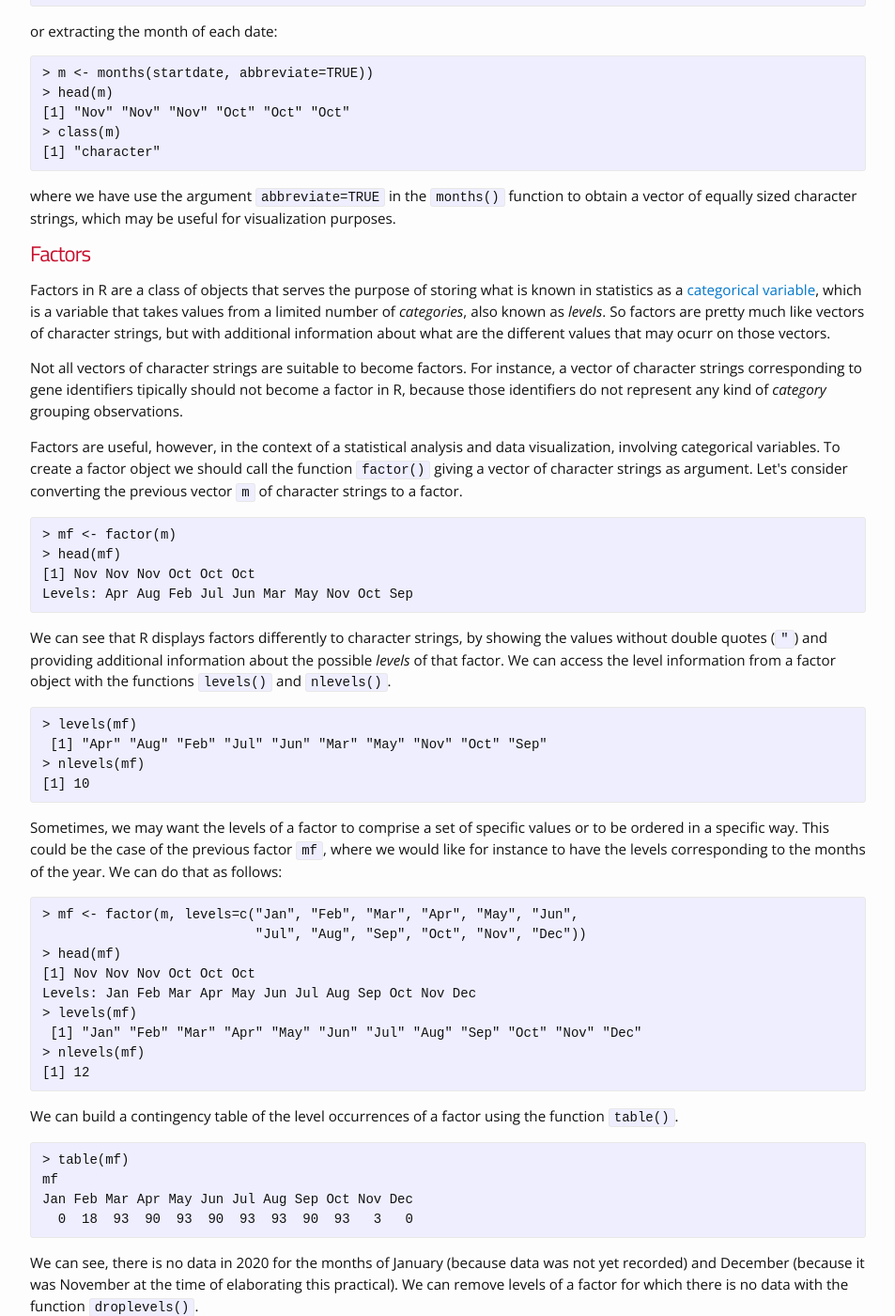
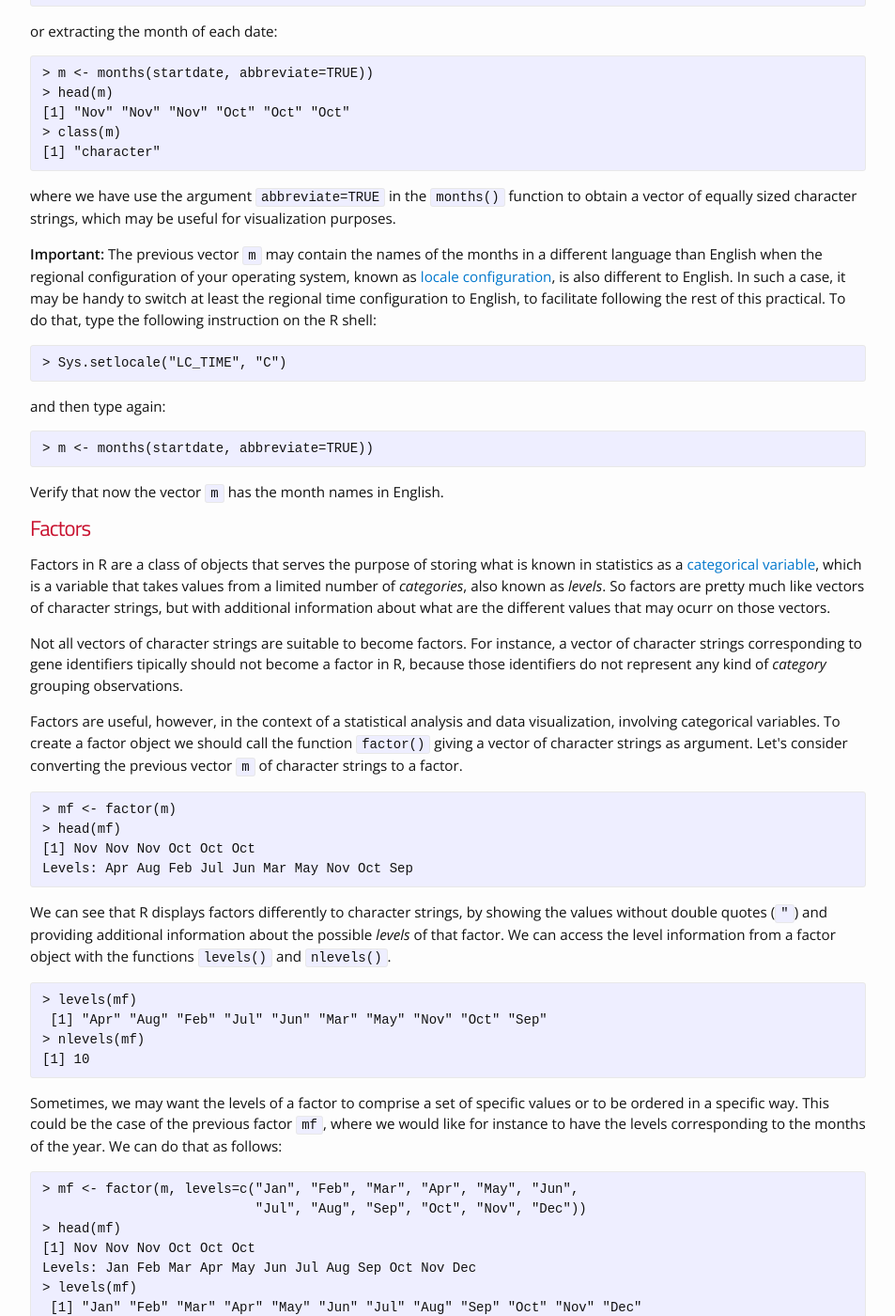
Before and after one commit to funcompbio/funcompbio.github.io, a Jekyll site: the page built from practical9/practical9.md, in a window 1280 px wide and 1400 px high, scrolled down 3329 px. Shown: the whole window at 94% size, without its empty margins (163-1116 px from the left). Built offline with Jekyll 4.4.1, drawn with Linux system fonts in a browser that asks for light colours; nearby versions of some CDN libraries; some of the changed text lies outside the part shown.

Commit message:
Added clarifications about the regional time configuration for the function months().

```diff
--- a/practical9/practical9.html
+++ b/practical9/practical9.html
@@ -80,6 +80,11 @@ Time differences in days
 &gt; class(m)
 [1] &quot;character&quot;</code></pre>
 <p>where we have use the argument <code>abbreviate=TRUE</code> in the <code>months()</code> function to obtain a vector of equally sized character strings, which may be useful for visualization purposes.</p>
+<p><strong>Important:</strong> The previous vector <code>m</code> may contain the names of the months in a different language than English when the regional configuration of your operating system, known as <a href="https://en.wikipedia.org/wiki/Locale_%28computer_software%29">locale configuration</a>, is also different to English. In such a case, it may be handy to switch at least the regional time configuration to English, to facilitate following the rest of this practical. To do that, type the following instruction on the R shell:</p>
+<pre><code>&gt; Sys.setlocale(&quot;LC_TIME&quot;, &quot;C&quot;)</code></pre>
+<p>and then type again:</p>
+<pre><code>&gt; m &lt;- months(startdate, abbreviate=TRUE))</code></pre>
+<p>Verify that now the vector <code>m</code> has the month names in English.</p>
 <h1 id="factors">Factors</h1>
 <p>Factors in R are a class of objects that serves the purpose of storing what is known in statistics as a <a href="https://en.wikipedia.org/wiki/Categorical_variable">categorical variable</a>, which is a variable that takes values from a limited number of <em>categories</em>, also known as <em>levels</em>. So factors are pretty much like vectors of character strings, but with additional information about what are the different values that may ocurr on those vectors.</p>
 <p>Not all vectors of character strings are suitable to become factors. For instance, a vector of character strings corresponding to gene identifiers tipically should not become a factor in R, because those identifiers do not represent any kind of <em>category</em> grouping observations.</p>
@@ -103,7 +108,8 @@ Levels: Jan Feb Mar Apr May Jun Jul Aug Sep Oct Nov Dec
  [1] &quot;Jan&quot; &quot;Feb&quot; &quot;Mar&quot; &quot;Apr&quot; &quot;May&quot; &quot;Jun&quot; &quot;Jul&quot; &quot;Aug&quot; &quot;Sep&quot; &quot;Oct&quot; &quot;Nov&quot; &quot;Dec&quot;
 &gt; nlevels(mf)
 [1] 12</code></pre>
-<p>We can build a contingency table of the level occurrences of a factor using the function <code>table()</code>.</p>
+<p><strong>Important:</strong> The previous call to the <code>factor()</code> function will <strong>only work</strong> if your regional time configuration is English. If you are working with a non-English regional time configuration, you should change the level names in the argument <code>levels</code> to the language that you are using.</p>
+<p>Now, we can build a contingency table of the level occurrences of a factor using the function <code>table()</code>.</p>
 <pre><code>&gt; table(mf)
 mf
 Jan Feb Mar Apr May Jun Jul Aug Sep Oct Nov Dec
```
